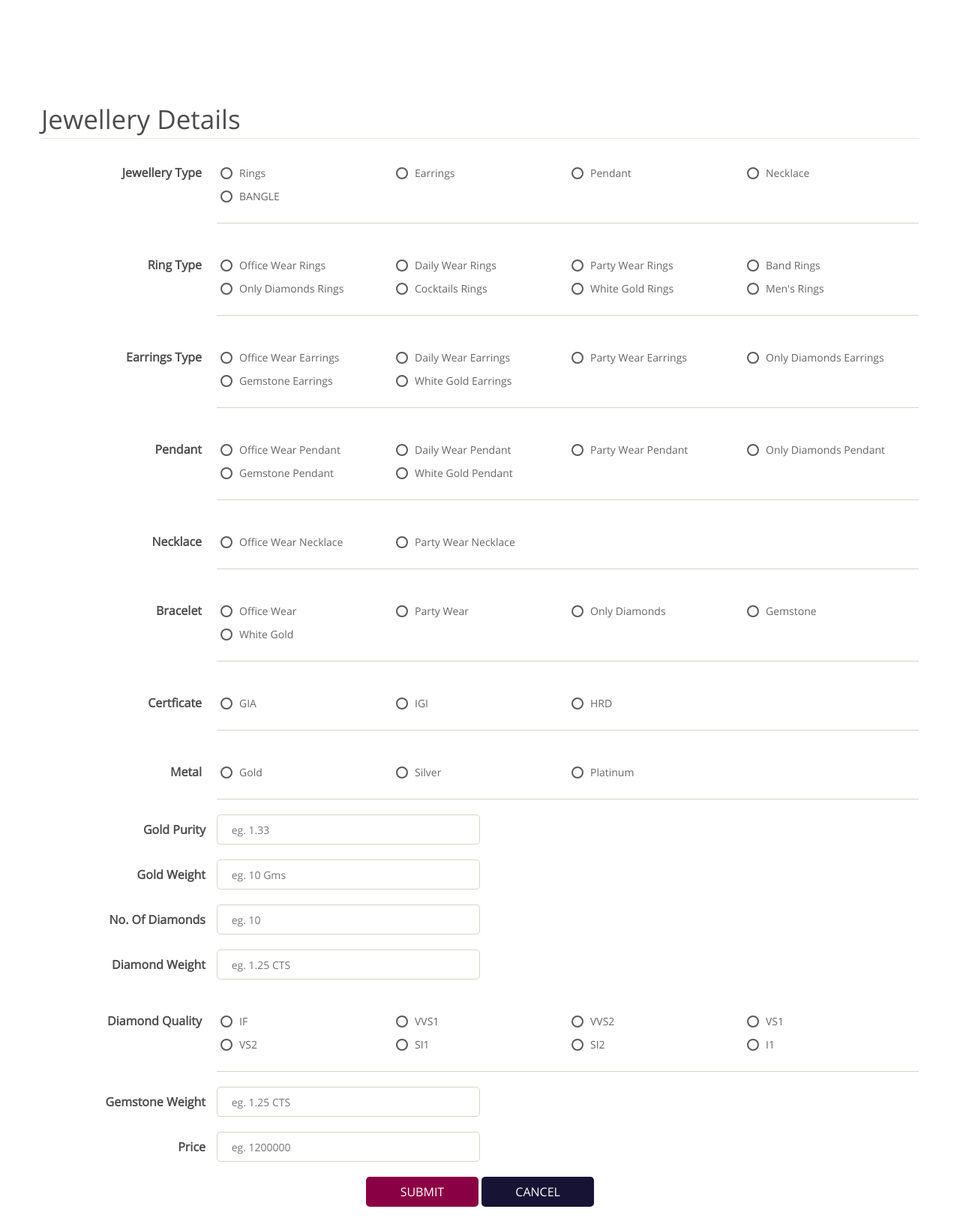
After one commit to chandrika-patil-xelp/iftosi, a PHP site: page /iftosi/template/jewelleryForm.html in a window 1280 px wide. The commit adds this page. Shown: the whole page at 75% size. Run offline with PHP 8.4, Linux system fonts and the light colour scheme.

Commit message:
Added Backend pages

```diff
--- /dev/null
+++ b/template/jewelleryForm.html
@@ -0,0 +1,303 @@
+<!DOCTYPE html>
+<html>
+    <head>
+        <title>Jewellery Form</title>
+        <meta charset="UTF-8">
+        <meta name="viewport" content="width=device-width, initial-scale=1, maximum-scale=1">
+        <link rel='stylesheet' type="text/css" href='tools/css/backend.css'>
+        <script type="text/javascript" src='tools/js//cms/lib/jquery.js'></script>
+        <script type="text/javascript" src='tools/js/cms/Common.js'></script>
+    </head>
+    <body>
+        <div class="container">
+             <?php include 'backheader.html';?>
+            <div class="wrapper">
+                <div class="wrapperMax">
+                    <div class="formContainer fmOpenR">
+                        <div class="formTitle fLeft ">Jewellery Details</div>
+                        <div class="divCon  fLeft fmOpenR">
+                            <div  class="titleDiv txtCap fLeft">Jewellery Type</div>
+                            <div class='radioCont fLeft'>
+                                <div class="checkDiv fLeft Round">
+                                    <input type="radio" class="filled-in" id="rings" name="type">
+                                    <label for="rings">Rings</label>
+                                </div>
+                                <div class="checkDiv fLeft Round">
+                                    <input type="radio" class="filled-in" id="earrings" name="type">
+                                    <label for="earrings">Earrings</label>
+                                </div>
+                                <div class="checkDiv fLeft Round">
+                                    <input type="radio" class="filled-in" id="pendant" name="type">
+                                    <label for="pendant">Pendant</label>
+                                </div>
+                                <div class="checkDiv fLeft Round">
+                                    <input type="radio" class="filled-in" id="necklace" name="type">
+                                    <label for="necklace">Necklace</label>
+                                </div>
+                                <div class="checkDiv fLeft Round">
+                                    <input type="radio" class="filled-in" id="bangle" name="type">
+                                    <label for="bangle">BANGLE</label>
+                                </div>
+                            </div>
+                        </div>
+                        <div class="divCon  fLeft fmOpenR">
+                            <div  class="titleDiv txtCap fLeft">Ring Type</div>
+                            <div class='radioCont fLeft'>
+                                <div class="checkDiv fLeft">
+                                    <input type="radio" name='rings_type'class="filled-in" id="Office_Wear_Rings">
+                                    <label for="Office_Wear_Rings">Office Wear Rings</label>
+                                </div>
+
+                                <div class="checkDiv fLeft">
+                                    <input type="radio" name='rings_type'class="filled-in" id="Daily_Wear_Rings">
+                                    <label for="Daily_Wear_Rings">Daily Wear Rings</label>
+                                </div>
+
+                                <div class="checkDiv fLeft">
+                                    <input type="radio" name='rings_type'class="filled-in" id="Party_Wear_Rings">
+                                    <label for="Party_Wear_Rings">Party Wear Rings</label>
+                                </div>
+
+                                <div class="checkDiv fLeft">
+                                    <input type="radio" name='rings_type'class="filled-in" id="Band_Rings">
+                                    <label for="Band_Rings">Band Rings</label>
+                                </div>
+
+                                <div class="checkDiv fLeft">
+                                    <input type="radio" name='rings_type'class="filled-in" id="Only_Diamonds_Rings">
+                                    <label for="Only_Diamonds_Rings">Only Diamonds Rings</label>
+                                </div>
+
+                                <div class="checkDiv fLeft">
+                                    <input type="radio" name='rings_type'class="filled-in" id="Cocktails_Rings">
+                                    <label for="Cocktails_Rings">Cocktails Rings</label>
+                                </div>
+
+                                <div class="checkDiv fLeft">
+                                    <input type="radio" name='rings_type'class="filled-in" id="White_Gold_Rings">
+                                    <label for="White_Gold_Rings">White Gold Rings</label>
+                                </div>
+
+                                <div class="checkDiv fLeft">
+                                    <input type="radio" name='rings_type'class="filled-in" id="Men_Rings">
+                                    <label for="Men_Rings">Men's Rings</label>
+                                </div>
+                            </div>
+                        </div>
+
+                        <div class="divCon  fLeft fmOpenR">
+                            <div  class="titleDiv txtCap fLeft">Earrings Type</div>
+                            <div class='radioCont fLeft'>
+                                <div class="checkDiv fLeft">
+                                    <input type="radio" name='earrings_type'class="filled-in" id="Office_Wear_Earrings">
+                                    <label for="Office_Wear_Earrings">Office Wear Earrings</label>
+                                </div>
+
+                                <div class="checkDiv fLeft">
+                                    <input type="radio" name='earrings_type'class="filled-in" id="Daily_Wear_Earrings">
+                                    <label for="Daily_Wear_Earrings">Daily Wear Earrings</label>
+                                </div>
+
+                                <div class="checkDiv fLeft">
+                                    <input type="radio" name='earrings_type'class="filled-in" id="Party_Wear_Earrings">
+                                    <label for="Party_Wear_Earrings">Party Wear Earrings</label>
+                                </div>
+
+                                <div class="checkDiv fLeft">
+                                    <input type="radio" name='earrings_type'class="filled-in" id="Only_Diamonds_Earrings">
+                                    <label for="Only_Diamonds_Earrings">Only Diamonds Earrings</label>
+                                </div>
+
+                                <div class="checkDiv fLeft">
+                                    <input type="radio" name='earrings_type'class="filled-in" id="Gemstone_Earrings">
+                                    <label for="Gemstone_Earrings">Gemstone Earrings</label>
+                                </div>
+
+                                <div class="checkDiv fLeft">
+                                    <input type="radio" name='earrings_type'class="filled-in" id="White_Gold_Earrings">
+                                    <label for="White_Gold_Earrings">White Gold Earrings</label>
+                                </div>
+                            </div>
+                        </div>
+                        <div class="divCon  fLeft fmOpenR">
+                            <div  class="titleDiv txtCap fLeft">Pendant</div>
+                            <div class='radioCont fLeft'>
+                                <div class="checkDiv fLeft">
+                                    <input type="radio" name='pendant' class="filled-in" id="Office_Wear_Pendant">
+                                    <label for="Office_Wear_Pendant">Office Wear Pendant</label>
+                                </div>
+                                <div class="checkDiv fLeft">
+                                    <input type="radio" name='pendant' class="filled-in" id="Daily_Wear_Pendant">
+                                    <label for="Daily_Wear_Pendant">Daily Wear Pendant</label>
+                                </div>
+                                <div class="checkDiv fLeft">
+                                    <input type="radio" name='pendant' class="filled-in" id="Party_Wear_Pendant">
+                                    <label for="Party_Wear_Pendant">Party Wear Pendant</label>
+                                </div>
+                                <div class="checkDiv fLeft">
+                                    <input type="radio" name='pendant' class="filled-in" id="Only_Diamonds_Pendant">
+                                    <label for="Only_Diamonds_Pendant">Only Diamonds Pendant</label>
+                                </div>
+                                <div class="checkDiv fLeft">
+                                    <input type="radio" name='pendant' class="filled-in" id="Gemstone_Pendant">
+                                    <label for="Gemstone_Pendant">Gemstone Pendant</label>
+                                </div>
+                                <div class="checkDiv fLeft">
+                                    <input type="radio" name='pendant' class="filled-in" id="White_Gold_Pendant">
+                                    <label for="White_Gold_Pendant">White Gold Pendant</label>
+                                </div>
+                            </div>
+                        </div>
+                        <div class="divCon  fLeft fmOpenR">
+                            <div  class="titleDiv txtCap fLeft">Necklace</div>
+                            <div class='radioCont fLeft'>
+                                <div class="checkDiv fLeft">
+                                    <input type="radio" name='pendant' class="filled-in" id="Office_Wear_Necklace">
+                                    <label for="Office_Wear_Necklace">Office Wear Necklace</label>
+                                </div>
+                                <div class="checkDiv fLeft">
+                                    <input type="radio" name='pendant' class="filled-in" id="Party_Wear_Necklace">
+                                    <label for="Party_Wear_Necklace">Party Wear Necklace</label>
+                                </div>
+                            </div>
+                        </div>
+                        <div class="divCon  fLeft fmOpenR">
+                            <div  class="titleDiv txtCap fLeft">Bracelet</div>
+                            <div class='radioCont fLeft'>
+                                <div class="checkDiv fLeft">
+                                    <input type="radio" name='bracelet'class="filled-in" id="Office_Wear">
+                                    <label for="Office_Wear">Office Wear</label>
+                                </div>
+
+
+                                <div class="checkDiv fLeft">
+                                    <input type="radio" name='bracelet'class="filled-in" id="Party_Wear">
+                                    <label for="Party_Wear">Party Wear</label>
+                                </div>
+
+
+                                <div class="checkDiv fLeft">
+                                    <input type="radio" name='bracelet'class="filled-in" id="Only_Diamonds">
+                                    <label for="Only_Diamonds">Only Diamonds</label>
+                                </div>
+
+
+                                <div class="checkDiv fLeft">
+                                    <input type="radio" name='bracelet'class="filled-in" id="Gemstone">
+                                    <label for="Gemstone">Gemstone</label>
+                                </div>
+
+
+                                <div class="checkDiv fLeft">
+                                    <input type="radio" name='bracelet'class="filled-in" id="White_Gold">
+                                    <label for="White_Gold">White Gold</label>
+                                </div>
+                            </div>
+                        </div>
+                        <div class="divCon  fLeft">
+                            <div  class="titleDiv txtCap fLeft">Certficate</div>
+                            <div class='radioCont fLeft'>
+                                <div class="checkDiv fLeft">
+                                    <input type="radio" name='Certficate' class="filled-in" id="Certficate_GIA">
+                                    <label for="Certficate_GIA">GIA</label>
+                                </div>
+                                <div class="checkDiv fLeft">
+                                    <input type="radio" name='Certficate' class="filled-in" id="Certficate_IGI">
+                                    <label for="Certficate_IGI">IGI</label>
+                                </div>
+                                <div class="checkDiv fLeft">
+                                    <input type="radio" name='Certficate' class="filled-in" id="Certficate_HRD">
+                                    <label for="Certficate_HRD">HRD</label>
+                                </div>
+                            </div>
+                        </div>
+                        <div class="divCon  fLeft">
+                            <div  class="titleDiv txtCap fLeft">Metal</div>
+                            <div class='radioCont fLeft'>
+                                <div class="checkDiv fLeft">
+                                    <input type="radio" name='metal' class="filled-in" id="gold">
+                                    <label for="gold">Gold</label>
+                                </div>
+                                <div class="checkDiv fLeft">
+                                    <input type="radio" name='metal' class="filled-in" id="silver">
+                                    <label for="silver">Silver</label>
+                                </div>
+                                <div class="checkDiv fLeft">
+                                    <input type="radio" name='metal' class="filled-in" id="platinum">
+                                    <label for="platinum">Platinum</label>
+                                </div>
+                            </div>
+                        </div>
+                        <div class="divCon2  fLeft">
+                            <div  class="titleDiv txtCap fLeft">Gold Purity</div>
+                            <input name="gold_purity" type="text" placeholder=" eg. 1.33" class="txtInput fLeft fmOpenR font14 c666">
+                        </div>
+                        <div class="divCon2  fLeft">
+                            <div  class="titleDiv txtCap fLeft">Gold Weight</div>
+                            <input name="gold_weight" type="text" placeholder=" eg. 10 Gms" class="txtInput fLeft fmOpenR font14 c666">
+                        </div>
+                        <div class="divCon2  fLeft">
+                            <div  class="titleDiv txtCap fLeft">No. Of Diamonds</div>
+                            <input name="no_diamonds" type="text" placeholder=" eg. 10" class="txtInput fLeft fmOpenR font14 c666">
+                        </div>
+                        <div class="divCon2  fLeft">
+                            <div  class="titleDiv txtCap fLeft">Diamond Weight</div>
+                            <input name="diamonds_weight" type="text" placeholder=" eg. 1.25 CTS" class="txtInput fLeft fmOpenR font14 c666">
+                        </div>
+                        <div class="divCon  fLeft">
+                            <div  class="titleDiv txtCap fLeft">Diamond Quality</div>
+                            <div class='radioCont fLeft'>
+                                <div class="checkDiv fLeft">
+                                    <input type="radio" name='clarity' class="filled-in" id="clarity_IF">
+                                    <label for="clarity_IF">IF</label>
+                                </div>
+                                <div class="checkDiv fLeft">
+                                    <input type="radio" name='clarity' class="filled-in" id="clarity_VVS1">
+                                    <label for="clarity_VVS1">VVS1</label>
+                                </div>
+                                <div class="checkDiv fLeft">
+                                    <input type="radio" name='clarity' class="filled-in" id="clarity_VVS2">
+                                    <label for="clarity_VVS2">VVS2</label>
+                                </div>
+                                <div class="checkDiv fLeft">
+                                    <input type="radio" name='clarity' class="filled-in" id="clarity_VS1">
+                                    <label for="clarity_VS1">VS1</label>
+                                </div>
+                                <div class="checkDiv fLeft">
+                                    <input type="radio" name='clarity' class="filled-in" id="clarity_VS2">
+                                    <label for="clarity_VS2">VS2</label>
+                                </div>
+                                <div class="checkDiv fLeft">
+                                    <input type="radio" name='clarity' class="filled-in" id="clarity_SI1">
+                                    <label for="clarity_SI1">SI1</label>
+                                </div>
+                                <div class="checkDiv fLeft">
+                                    <input type="radio" name='clarity' class="filled-in" id="clarity_SI2">
+                                    <label for="clarity_SI2">SI2</label>
+                                </div>
+                                <div class="checkDiv fLeft">
+                                    <input type="radio" name='clarity' class="filled-in" id="clarity_I1">
+                                    <label for="clarity_I1">I1</label>
+                                </div>
+                            </div>
+                        </div>
+                        <div class="divCon2  fLeft">
+                            <div  class="titleDiv txtCap fLeft">Gemstone Weight</div>
+                            <input name="gemstone_weight" type="text" placeholder=" eg. 1.25 CTS" class="txtInput fLeft fmOpenR font14 c666">
+                        </div>
+                        <div class="divCon2  fLeft">
+                            <div  class="titleDiv txtCap fLeft">Price</div>
+                            <input name="price" type="text" placeholder=" eg. 1200000" class="txtInput fLeft fmOpenR font14 c666">
+                        </div>
+                        <div class="btnCont fLeft">
+                            <center>
+                                <div class="submitBtn fmOpenR">SUBMIT</div>
+                                <div class="cancelBtn fmOpenR">CANCEL</div>
+                            </center>
+                        </div>
+                    </div>
+                </div>
+            </div>
+        </div>
+    </body>
+</html>
--- a/tools/css/backend.css
+++ b/tools/css/backend.css
@@ -47,37 +47,63 @@ a{text-decoration: none;}
 .poR{position: relative}
 .bNone{border:none!important;}
 .txtCap {text-transform: capitalize;}
-.container{width:100%;height:auto;background: #fff;padding-bottom: 200px}
+.container{width:100%;height:auto;background: #fff;padding-bottom: 0;padding-top: 120px;}
 .wrapper{width:100%;height:auto;}
 .wrapperMax{width:100%;max-width: 1200px;height:100%;margin: auto;}
-.formContainer{width:100%;height: auto;border: 1px solid #333;padding:15px;display: inline-block;}
+.formContainer{width:100%;height: auto;padding:15px;display: inline-block;}
 .formTitle{width:100%;height: 50px;border-bottom: 1px solid #ebebde;font-size: 35px;color:#4d4d4d;margin-bottom: 10px;}
 
 /*Contents*/
-.divCon {width: 100%;height: auto;margin-bottom: 10px;}
-.titleDiv {width: 20%;height: auto;line-height: 20px;text-align: right;padding: 0 15px;margin: 10px 0;color:#4d4d4d}
+.header {width: 100%;height: 100px;background: #fff;line-height: 100px;position: fixed;top: 0;z-index: 99;box-shadow: 0 0 35px 0px rgba(0,0,0,0.2);padding: 32px 0;}
+.compNo {width: auto;height: 36px;line-height: 36px;background: #8A0044;color: #fff;padding: 0 15px;border-radius: 5px;margin: 0 0 10px;}
+.signInUpTab {width: auto;height: 36px;line-height: 36px;padding-left: 25px;margin: 0 20px 0 15px;background: url(../img/common/lock.svg)no-repeat;background-position: left 3px;background-size: auto 100%;cursor: pointer;}
+.logo {
+    width: 170px;
+    height: 60px;
+    background: #8A0044 url(../img/common/logo.svg)no-repeat;
+    background-size: auto 60%;
+    background-position: 10px center;
+    position: absolute;
+    left: 0;
+    right: 0;
+    margin: auto;
+    top: 30px;
+    z-index: 100;
+    border-radius: 5px;
+    font-size: 30px;
+    color: #fff;
+    line-height: 60px;
+    padding-left: 60px;
+}
+
+.divCon {width: 100%;height: auto;margin-bottom: 20px;}
+.divCon2 {width: 50%;margin-right: 50%;height: auto;margin-bottom: 20px;}
+.titleDiv {width: 20%;height: auto;line-height: 20px;text-align: right;padding: 0 15px;color: #4d4d4d;padding: 25px 20px 25px 0;font-weight: bold;}
 .txtInput {width: 80%;height: 40px;padding: 0 15px;outline: none;outline-style: none;border: 1px solid #ccc;border-radius: 5px;background: #fff;}
-.radioCont {width: 80%;height: auto;border: 1px solid #ccc;padding: 5px 0;}
-.checkDiv{width:150px;height: 25px;margin-bottom: 10px;margin-right: 10px;}
+.divCon2 .titleDiv {width: 40%;height: auto;line-height: 20px;text-align: right;padding: 0 15px;margin: 10px 0;color:#4d4d4d}
+.divCon2 .txtInput {width: 60%;height: 40px;padding: 0 15px;outline: none;outline-style: none;border: 1px solid #d4d4c8;border-radius: 5px;background: #fff;}
+.radioCont {width: 80%;height: auto;border-bottom: 1px solid #d4d4c8;padding: 20px 0px 20px 0;border-radius: 0px;}
+.checkDiv {width: 25%;height: 25px;margin: 3px 0;padding-right: 20px;}
+
+.mInputDiv{width:60%;}
+.mtxtInput{width: 90px;height: 40px;padding: 0 15px;outline: none;outline-style: none;border: 1px solid #d4d4c8;border-radius: 0px;background: #fff;}
+.mInputDiv span{width:auto;height: 40px;line-height: 40px;padding: 0 15px;color: #4d4d4d}
 
 [type="radio"]:not(:checked), [type="radio"]:checked {position: absolute;left: -9999px;visibility: hidden; }
-[type="radio"]:not(:checked) + label, [type="radio"]:checked + label {position: relative;padding-left: 35px;cursor: pointer;display: inline-block;height: 25px;line-height: 28px;font-size: 18px;-webkit-transition: .28s ease;-moz-transition: .28s ease;-o-transition: .28s ease;-ms-transition: .28s ease;transition: .28s ease;-webkit-user-select: none;-moz-user-select: none;-khtml-user-select: none;-ms-user-select: none;}
-[type="radio"] + label:before, [type="radio"] + label:after {content: '';position: absolute;left: 0;top: 0;margin: 4px;width: 16px;height: 16px;z-index: 0;-webkit-transition: .28s ease;-moz-transition: .28s ease;-o-transition: .28s ease;-ms-transition: .28s ease;transition: .28s ease; }
+[type="radio"]:not(:checked) + label, [type="radio"]:checked + label {position: relative;padding-left: 30px;cursor: pointer;display: inline-block;height: 26px;line-height: 26px;font-size: 14px;-webkit-transition: .28s ease;-moz-transition: .28s ease;-o-transition: .28s ease;-ms-transition: .28s ease;transition: .28s ease;-webkit-user-select: none;-moz-user-select: none;-khtml-user-select: none;-ms-user-select: none;color: #666;}
+[type="radio"] + label:before, [type="radio"] + label:after {content: '';position: absolute;left: 0;top: 0;margin: 5px;width: 12px;height: 12px;z-index: 0;-webkit-transition: .28s ease;-moz-transition: .28s ease;-o-transition: .28s ease;-ms-transition: .28s ease;transition: .28s ease;}
 [type="radio"]:not(:checked) + label:before {border-radius: 50%;border: 2px solid #5a5a5a; }
 [type="radio"]:not(:checked) + label:after {border-radius: 50%;border: 2px solid #5a5a5a;z-index: -1;-webkit-transform: scale(0);-moz-transform: scale(0);-ms-transform: scale(0);-o-transform: scale(0);transform: scale(0); }
 [type="radio"]:checked + label:before {border-radius: 50%;border: 2px solid transparent; }
-[type="radio"]:checked + label:after {border-radius: 50%;border: 2px solid #26a69a;background-color: #26a69a;z-index: 0;-webkit-transform: scale(1.02);-moz-transform: scale(1.02);-ms-transform: scale(1.02);-o-transform: scale(1.02);transform: scale(1.02); }
-[type="radio"].with-gap:checked + label:before {border-radius: 50%;border: 2px solid #26a69a; }
-[type="radio"].with-gap:checked + label:after {border-radius: 50%;border: 2px solid #26a69a;background-color: #26a69a;z-index: 0;-webkit-transform: scale(.5);-moz-transform: scale(.5);-ms-transform: scale(.5);-o-transform: scale(.5);transform: scale(.5); }
+[type="radio"]:checked + label{color:#8A0044;font-weight: bold;}
+[type="radio"]:checked + label:after {border-radius: 50%;border: 2px solid #8A0044;background-color: #8A0044;z-index: 0;-webkit-transform: scale(1.02);-moz-transform: scale(1.02);-ms-transform: scale(1.02);-o-transform: scale(1.02);transform: scale(1.02); }
 [type="radio"]:disabled:not(:checked) + label:before, [type="radio"]:disabled:checked + label:before {background-color: transparent;border-color: rgba(0, 0, 0, 0.26); }
 [type="radio"]:disabled + label {color: rgba(0, 0, 0, 0.26); }
 [type="radio"]:disabled:not(:checked) + label:hover:before {border-color: rgba(0, 0, 0, 0.26); }
 
-
-
-
-
-
+.btnCont{width:100%;height: 40px;}
+.submitBtn{width:150px;height: 40px;line-height: 40px;text-align: center;display: inline-block;padding: 0;background: #8A0044;color:#fff;border-radius: 5px;cursor: pointer;}
+.cancelBtn{width:150px;height: 40px;line-height: 40px;text-align: center;display: inline-block;padding: 0;background: #171334;color:#fff;border-radius: 5px;cursor: pointer;}
 
 
 /*Diamond Form*/
```
Also changed, not shown: index.php (+8 -0 lines), template/backheader.html (added, +10 -0 lines), template/bullionForm.html (added, +83 -0 lines), template/diamondForm.html (+45 -53 lines).
